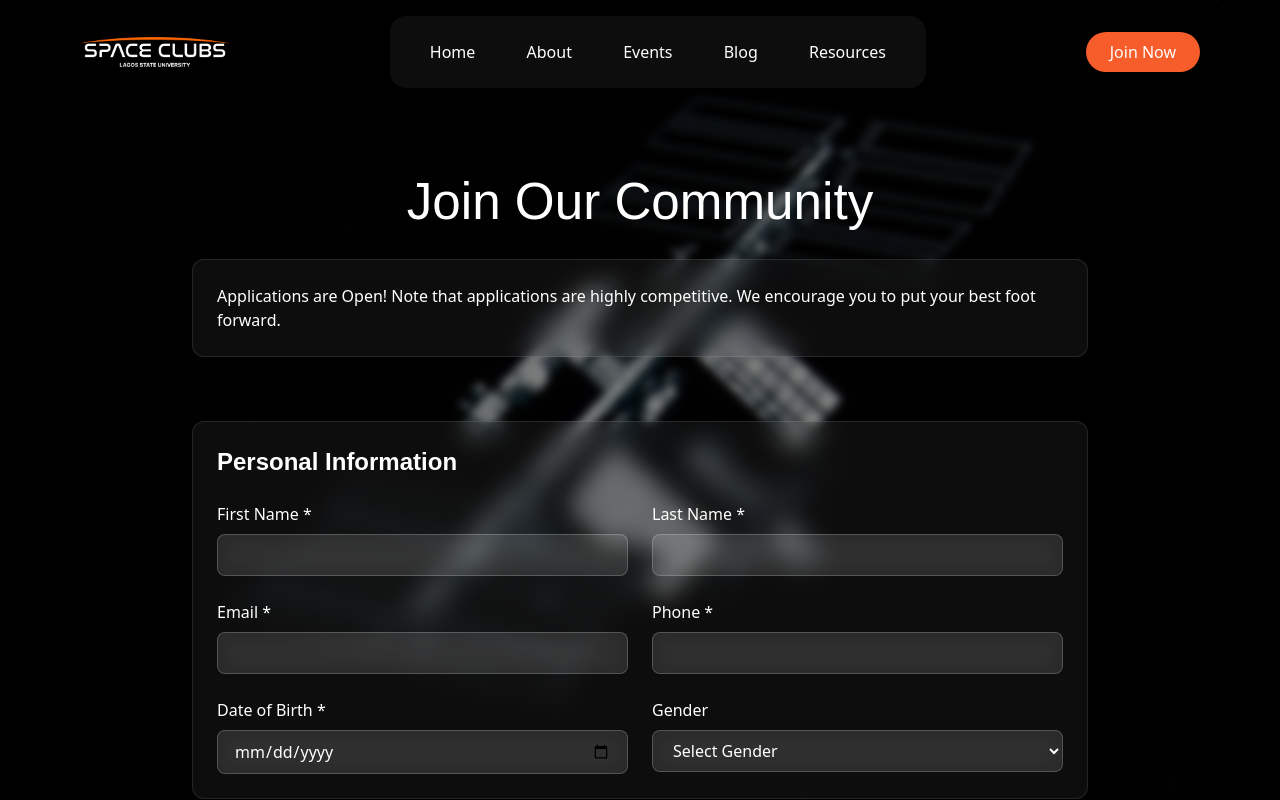
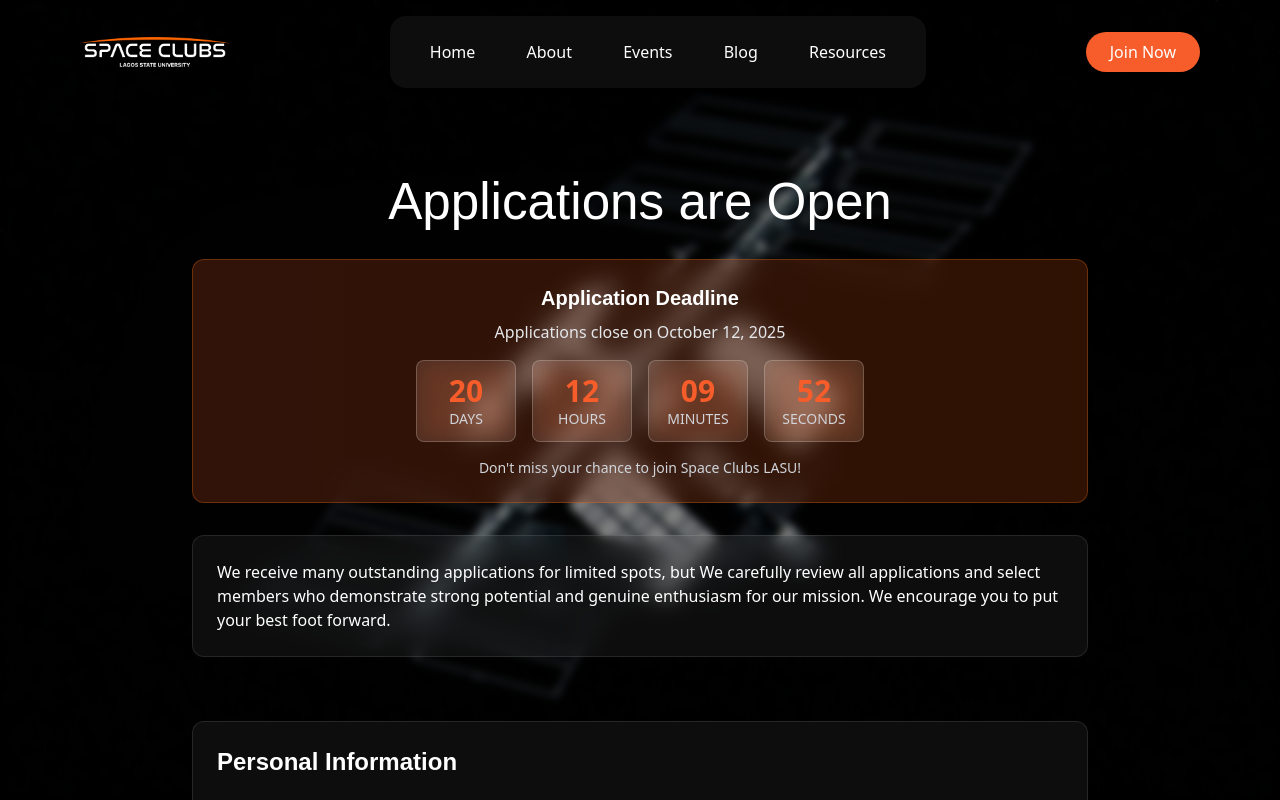
Before and after one commit to samuelajala01/space-clubs-lasu, a Next.js app: page /join in a window 1280 px wide. Shown: the top 800 px of the page. Built offline with nearby package versions, Linux system fonts and the light colour scheme.

Commit message:
feat: add countdown timer

```diff
--- /dev/null
+++ b/src/app/Components/CountdownTimer.jsx
@@ -0,0 +1,101 @@
+"use client";
+import { useState, useEffect } from "react";
+
+const CountdownTimer = ({ targetDate }) => {
+  const [timeLeft, setTimeLeft] = useState({
+    days: 0,
+    hours: 0,
+    minutes: 0,
+    seconds: 0,
+  });
+  const [isExpired, setIsExpired] = useState(false);
+
+  useEffect(() => {
+    const calculateTimeLeft = () => {
+      const now = new Date().getTime();
+      const target = new Date(targetDate).getTime();
+      const difference = target - now;
+
+      if (difference <= 0) {
+        setIsExpired(true);
+        setTimeLeft({ days: 0, hours: 0, minutes: 0, seconds: 0 });
+        return;
+      }
+
+      const days = Math.floor(difference / (1000 * 60 * 60 * 24));
+      const hours = Math.floor((difference % (1000 * 60 * 60 * 24)) / (1000 * 60 * 60));
+      const minutes = Math.floor((difference % (1000 * 60 * 60)) / (1000 * 60));
+      const seconds = Math.floor((difference % (1000 * 60)) / 1000);
+
+      setTimeLeft({ days, hours, minutes, seconds });
+    };
+
+    // Calculate initial time
+    calculateTimeLeft();
+
+    // Update every second
+    const timer = setInterval(calculateTimeLeft, 1000);
+
+    return () => clearInterval(timer);
+  }, [targetDate]);
+
+  if (isExpired) {
+    return (
+      <div className="bg-red-500/20 backdrop-blur-md rounded-xl p-6 border border-red-500/30 mb-8">
+        <div className="flex items-center justify-center text-center">
+          <div className="text-red-400 mr-3 text-2xl">⏰</div>
+          <div>
+            <h3 className="text-red-400 font-semibold text-xl">Applications Closed</h3>
+            <p className="text-red-300">The application deadline has passed.</p>
+          </div>
+        </div>
+      </div>
+    );
+  }
+
+  return (
+    <div className="bg-gradient-to-r from-[#f65d2a]/20 to-orange-600/20 backdrop-blur-md rounded-xl p-6 border border-orange-500/30 mb-8">
+      <div className="text-center">
+        <h3 className="text-white font-semibold text-xl mb-2 flex items-center justify-center">
+          {/* <span className="mr-2"></span> */}
+          Application Deadline
+        </h3>
+        <p className="text-gray-200 mb-4">Applications close on October 12, 2025</p>
+
+        <div className="grid grid-cols-4 gap-4 max-w-md mx-auto">
+          <div className="bg-white/10 backdrop-blur-md rounded-lg p-3 border border-white/20">
+            <div className="text-2xl md:text-3xl font-bold text-[#f65d2a]">
+              {timeLeft.days.toString().padStart(2, '0')}
+            </div>
+            <div className="text-xs md:text-sm text-gray-300 uppercase">Days</div>
+          </div>
+          <div className="bg-white/10 backdrop-blur-md rounded-lg p-3 border border-white/20">
+            <div className="text-2xl md:text-3xl font-bold text-[#f65d2a]">
+              {timeLeft.hours.toString().padStart(2, '0')}
+            </div>
+            <div className="text-xs md:text-sm text-gray-300 uppercase">Hours</div>
+          </div>
+          <div className="bg-white/10 backdrop-blur-md rounded-lg p-3 border border-white/20">
+            <div className="text-2xl md:text-3xl font-bold text-[#f65d2a]">
+              {timeLeft.minutes.toString().padStart(2, '0')}
+            </div>
+            <div className="text-xs md:text-sm text-gray-300 uppercase">Minutes</div>
+          </div>
+          <div className="bg-white/10 backdrop-blur-md rounded-lg p-3 border border-white/20">
+            <div className="text-2xl md:text-3xl font-bold text-[#f65d2a]">
+              {timeLeft.seconds.toString().padStart(2, '0')}
+            </div>
+            <div className="text-xs md:text-sm text-gray-300 uppercase">Seconds</div>
+          </div>
+        </div>
+
+        <div className="mt-4 flex items-center justify-center text-sm text-gray-300">
+          {/* <span className="animate-pulse mr-2">🚀</span> */}
+          <span>Don't miss your chance to join Space Clubs LASU!</span>
+        </div>
+      </div>
+    </div>
+  );
+};
+
+export default CountdownTimer;
--- a/src/app/join/page.jsx
+++ b/src/app/join/page.jsx
@@ -2,6 +2,7 @@
 import Image from "next/image";
 import Link from "next/link";
 import JoinMailList from "../Components/JoinMailList";
+import CountdownTimer from "../Components/CountdownTimer";
 import { useRef, useState, useEffect } from "react";
 import { useForm } from "@formspree/react";
 
@@ -85,14 +86,20 @@ const JoinPage = () => {
 
   const ApplicationForm = () => (
     <div className="max-w-4xl mx-auto">
-      <h1 className="text-5xl md:text-[4vw] text-white mb-8 text-center">
-        Join Our Community
+      <div>
+        <h1 className="text-5xl md:text-[4vw] text-white mb-8 text-center">
+        Applications are Open
       </h1>
-      <div className="bg-white/5 backdrop-blur-md rounded-xl p-6 border border-white/10 mb-16">
-        <p>Applications are Open! Note that applications are highly competitive. We encourage you to put your best foot forward.</p>
       </div>
 
-      {/* Success Message */}
+      {/* Countdown Timer */}
+      <CountdownTimer targetDate="October 17, 2025 23:59:59 GMT+0100" />
+
+      <div className="bg-white/5 backdrop-blur-md rounded-xl p-6 border border-white/10 mb-16">
+        <p>We receive many outstanding applications for limited spots, but We carefully review all applications
+          and select members who demonstrate strong potential and genuine enthusiasm for our mission. We encourage you
+          to put your best foot forward.</p>
+      </div>
       {showSuccess && (
         <div className="bg-green-500/20 backdrop-blur-md rounded-xl p-6 border border-green-500/30 mb-8">
           <div className="flex items-center justify-center text-center">
```
